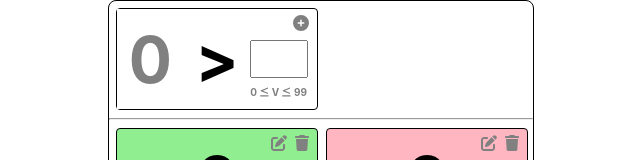
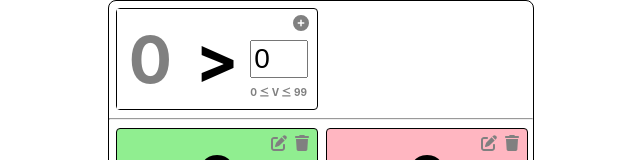
Before and after one commit to AKAlexsey/second_exercise, a React (Create React App) app: page / in a window 1280 px wide. Shown: the top 160 px of the page, without its empty margins (319-959 px from the left). Built offline with nearby package versions, Linux system fonts and the light colour scheme.

Commit message:
add_form_for_edit implemented value and limit value validation

```diff
--- a/src/MetricAlarmIndicator.js
+++ b/src/MetricAlarmIndicator.js
@@ -15,11 +15,8 @@ const alarmFunction = (state) => {
 
 const defaultFunction = (value) => value;
 
-const MINIMUM_VALUE = 0;
-const MAXIMUM_VALUE = 99;
-
 function MetricAlarmIndicator(props) {
-  const { resetEditIndicator } = useGlobalContext();
+  const { resetEditIndicator, validateValue, MINIMUM_LIMIT_VALUE, MAXIMUM_LIMIT_VALUE } = useGlobalContext();
 
   const {
     indicatorState,
@@ -31,20 +28,20 @@ function MetricAlarmIndicator(props) {
     startEditingIndicatorFunction = defaultFunction,
     editMode = false
   } = props;
-  const { id, value, sign, limitValue, alarmMessage, editing } = indicatorState;
+  const { id, value, sign, limitValue, alarmMessage, editing, editLimitValue, editSign } = indicatorState;
 
   const [alarm, setAlarm] = useState(alarmFunction(indicatorState));
 
   const startEditCallback = () => {
-    startEditingIndicatorFunction(indicatorState)
+    startEditingIndicatorFunction(indicatorState);
   }
 
   const saveEditCallback = () => {
-    updateIndicatorFunction()
+    updateIndicatorFunction();
   }
 
   const declineEditCallback = () => {
-    resetEditIndicator()
+    resetEditIndicator();
   }
 
   const deleteIndicatorCallback = () => {
@@ -52,23 +49,8 @@ function MetricAlarmIndicator(props) {
   }
 
   if (editMode) {
-    const [editValue, setEditValue] = useState(value);
-    const [editSign, setEditSign] = useState(sign);
-
-    const updateEditValueCallback = (e) => {
-      const newValue = parseInt(e.target.value);
-
-      if (newValue > MAXIMUM_VALUE) {
-        e.target.value = MAXIMUM_VALUE;
-        e.preventDefault();
-        e.stopPropagation();
-      } else if (newValue < MINIMUM_VALUE) {
-        e.target.value = MINIMUM_VALUE;
-        e.preventDefault();
-        e.stopPropagation();
-      } else {
-        setEditValue(newValue)
-      }
+    const updateEditLimitValueCallback = (e) => {
+      e.target.value = validateValue(e.target.value);
     }
 
     return (
@@ -83,20 +65,19 @@ function MetricAlarmIndicator(props) {
           <input
             type="number"
             className="indicator_edit_value_input"
-            ref={(value) => setEditValue(value)}
+            value={editLimitValue}
+            ref={ (value) => value }
             name="value"
-            min={MINIMUM_VALUE}
-            max={MAXIMUM_VALUE}
-            onChange={updateEditValueCallback}
-            onInput={updateEditValueCallback}
-            maxlength='2'
+            min={MINIMUM_LIMIT_VALUE}
+            max={MAXIMUM_LIMIT_VALUE}
+            onInput={updateEditLimitValueCallback}
           />
           <div className="limit_borders">
-            <div>{MINIMUM_VALUE}</div>
+            <div>{MINIMUM_LIMIT_VALUE}</div>
             <div className='borders_sign'><FontAwesomeIcon icon={faLessThanEqual} /> </div>
             <div>V</div>
             <div className='borders_sign'><FontAwesomeIcon icon={faLessThanEqual} /> </div>
-            <div>{MAXIMUM_VALUE}</div>
+            <div>{MAXIMUM_LIMIT_VALUE}</div>
           </div>
         </div>
         <div className="indicator_actions_buttons">
--- a/src/context.js
+++ b/src/context.js
@@ -6,14 +6,30 @@ const AppContext = React.createContext();
 
 const LOCAL_STORAGE_NAME = 'indicatorsExercise';
 
+const MINIMUM_LIMIT_VALUE = 0;
+const MAXIMUM_LIMIT_VALUE = 99;
+
 const makeDefaultIndicator = () => {
     return makeMetricAlarmIndicatorState();
 }
 
 const makeDefaultEditIndicator = (currentState) => {
-    const editIndicator = makeDefaultIndicator();
+    const defaultIndicator = makeDefaultIndicator();
+
+    const { sign, limitValue } = defaultIndicator;
+
+    let editIndicator = setEditLimitValue(defaultIndicator, limitValue);
+    editIndicator = setEditSign(editIndicator, sign);
 
     return { ...currentState, editIndicator };
+}
+
+const setEditLimitValue = (editIndicator, limitValue) => {
+    return { ...editIndicator, editLimitValue: limitValue}
+}
+
+const setEditSign = (editIndicator, sign) => {
+    return { ...editIndicator, editSign: sign}
 }
 
 const makeDefaultState = () => {
@@ -46,14 +62,18 @@ const AppProvider = ({ children }) => {
         setGlobalState(addIndicator(globalState, newIndicator));
     }
 
+    const iterateIndicatorsList = (indicatorsList, iterateElementFunction) => {
+        return indicatorsList.map(iterateElementFunction);
+    }
+
     const updateIndicatorById = (indicatorsList, id, updateFunction) => {
-        return indicatorsList.map((indicator) => {
+        return iterateIndicatorsList(indicatorsList, (indicator) => {
             if (indicator.id === id) {
                 return updateFunction(indicator);
             } else {
                 return indicator;
             }
-        });
+        })
     }
 
     const updateIndicatorsList = (currentState, updatedIndicatorsList) => {
@@ -94,15 +114,23 @@ const AppProvider = ({ children }) => {
     const setEditIndicator = (indicatorState) => {
         const { id, value, sign, limitValue, alarmMessage, editing } = indicatorState;
 
-        const editIndicator = { id, value, sign, limitValue, alarmMessage, editing };
+        const newEditIndicator = { id, value, sign, limitValue, alarmMessage, editing, editLimitValue: limitValue, editSign: sign };
 
-        const { indicatorsList } = globalState;
+        const { indicatorsList, editIndicator } = globalState;
 
-        const updatedIndicatorsList = updateIndicatorById(indicatorsList, id, (indicatorState) => {
+        let intermediateIndicatorsList = indicatorsList;
+
+        if (editIndicator.id) {
+            intermediateIndicatorsList = updateIndicatorById(intermediateIndicatorsList, editIndicator.id, (indicatorState) => {
+                return { ...indicatorState, editing: false };
+            })
+        }
+
+        const updatedIndicatorsList = updateIndicatorById(intermediateIndicatorsList, id, (indicatorState) => {
             return { ...indicatorState, editing: true };
         })
 
-        setGlobalState(updateIndicatorsList({ ...globalState, editIndicator }, updatedIndicatorsList));
+        setGlobalState(updateIndicatorsList({ ...globalState, editIndicator: newEditIndicator }, updatedIndicatorsList));
     }
 
     const resetEditIndicator = () => {
@@ -115,6 +143,38 @@ const AppProvider = ({ children }) => {
         setGlobalState(makeDefaultEditIndicator(updateIndicatorsList(globalState, updatedIndicatorsList)));
     }
 
+    const updateEditIndicator = (updateParams) => {
+        const { editIndicator } = globalState;
+
+        setGlobalState({ ...globalState, editIndicator: { ...editIndicator, ...updateParams } });
+    }
+
+    const updateEditIndicatorLimitValue = (limitValue) => {
+        const { editIndicator } = globalState;
+
+        setGlobalState({ ...globalState, editIndicator: setEditLimitValue(editIndicator, limitValue) });
+    }
+
+    const updateEditIndicatorSign = (sign) => {
+        const { editIndicator } = globalState;
+
+        setGlobalState({ ...globalState, editIndicator: setEditSign(editIndicator, sign) });
+    }
+
+    const validateValue = (value) => {
+      const newEditValue = parseInt(value);
+
+      if (newEditValue > MAXIMUM_LIMIT_VALUE) {
+        return MAXIMUM_LIMIT_VALUE;
+      } else if (newEditValue < MINIMUM_LIMIT_VALUE) {
+        return MINIMUM_LIMIT_VALUE;
+      } else if(Number.isInteger(newEditValue)) {
+        return newEditValue;
+      } else {
+        return MINIMUM_LIMIT_VALUE;
+      }
+    }
+
     return (
         <AppContext.Provider value={{
             globalState,
@@ -124,7 +184,12 @@ const AppProvider = ({ children }) => {
             deleteIndicator,
             setEditIndicator,
             resetEditIndicator,
-            updateIndicator
+            updateIndicator,
+            // updateEditIndicatorLimitValue,
+            // updateEditIndicatorSign,
+            validateValue,
+            MINIMUM_LIMIT_VALUE,
+            MAXIMUM_LIMIT_VALUE
         }}>
             {children}
         </AppContext.Provider>
```
